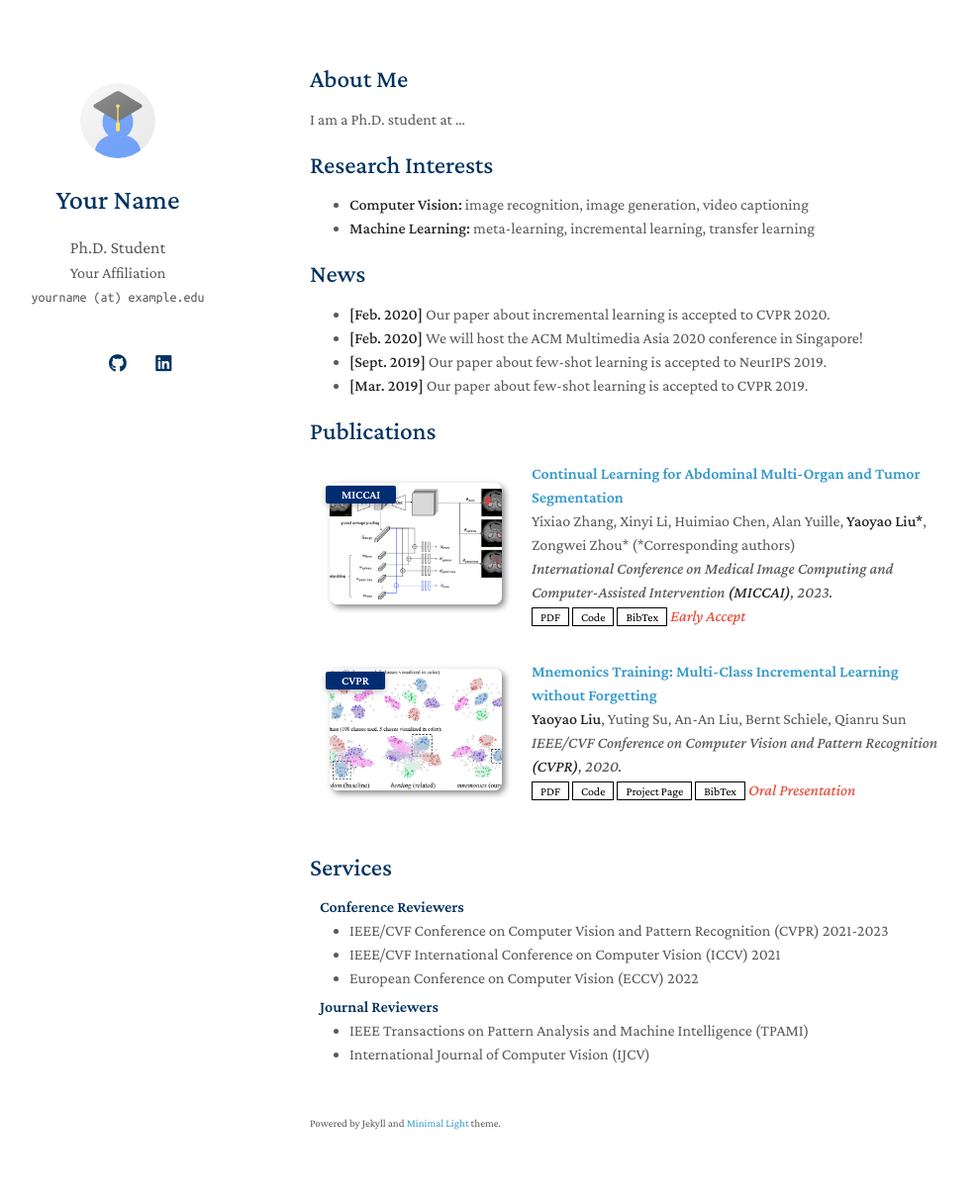
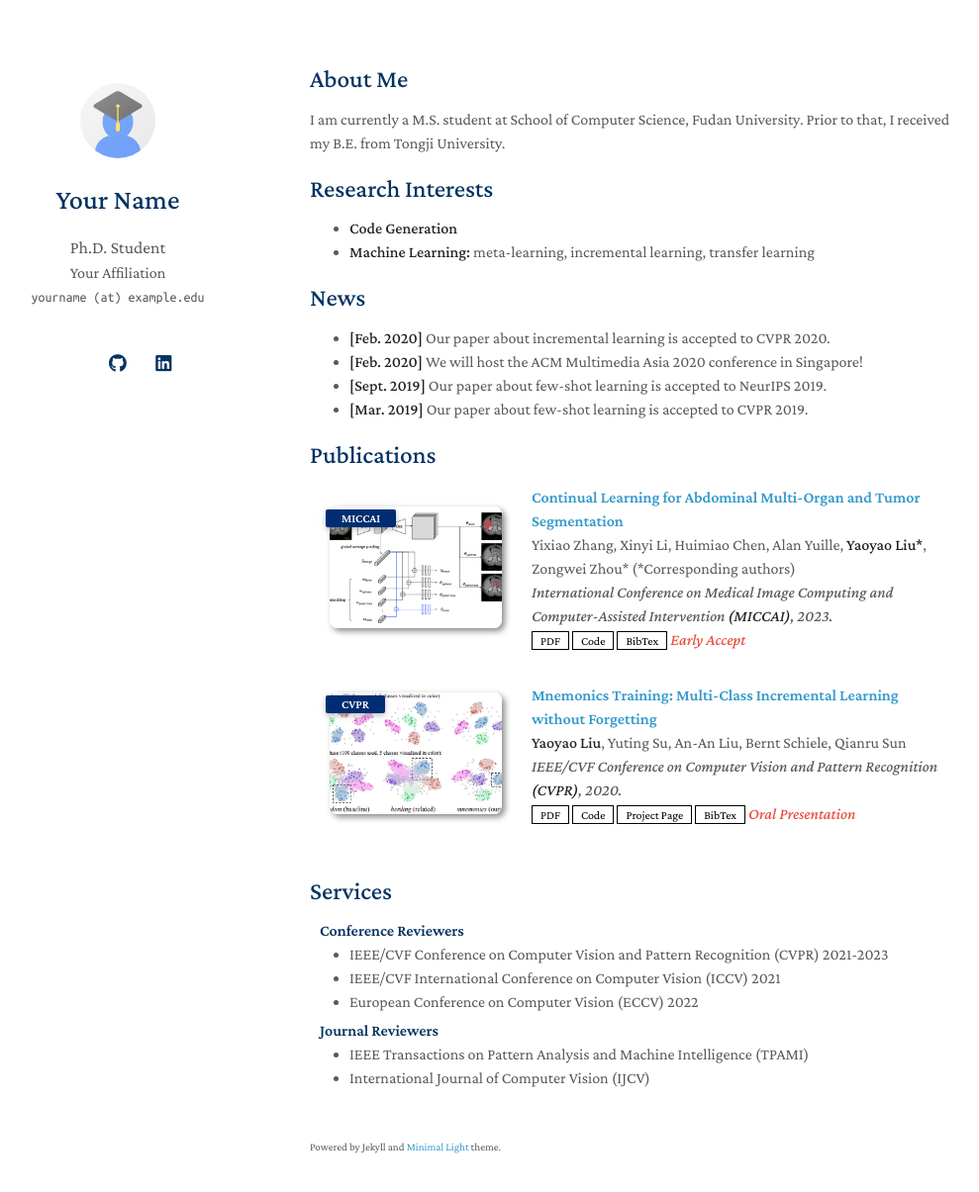
Before and after one commit to jiahaoshi62/jiahaoshi62.github.io, a Jekyll site: the page built from index.md, in a window 1280 px wide and 1240 px high. Shown: the top 1205 px of the window at 99% size, without its empty margins (157-1146 px from the left). Built offline with Jekyll 4.4.1, drawn with Linux system fonts in a browser that asks for light colours; a style sheet for code colours, icons or effects is not loaded; our own code applies the rules of GitHub Pages for plain Markdown files.

Commit message:
Update index.md

```diff
--- a/index.md
+++ b/index.md
@@ -4,11 +4,11 @@ layout: homepage
 
 ## About Me
 
-I am a Ph.D. student at ...
+I am currently a M.S. student at School of Computer Science, Fudan University. Prior to that, I received my B.E. from Tongji University.
 
 ## Research Interests
 
-- **Computer Vision:** image recognition, image generation, video captioning
+- **Code Generation**
 - **Machine Learning:** meta-learning, incremental learning, transfer learning
 
 ## News
```
